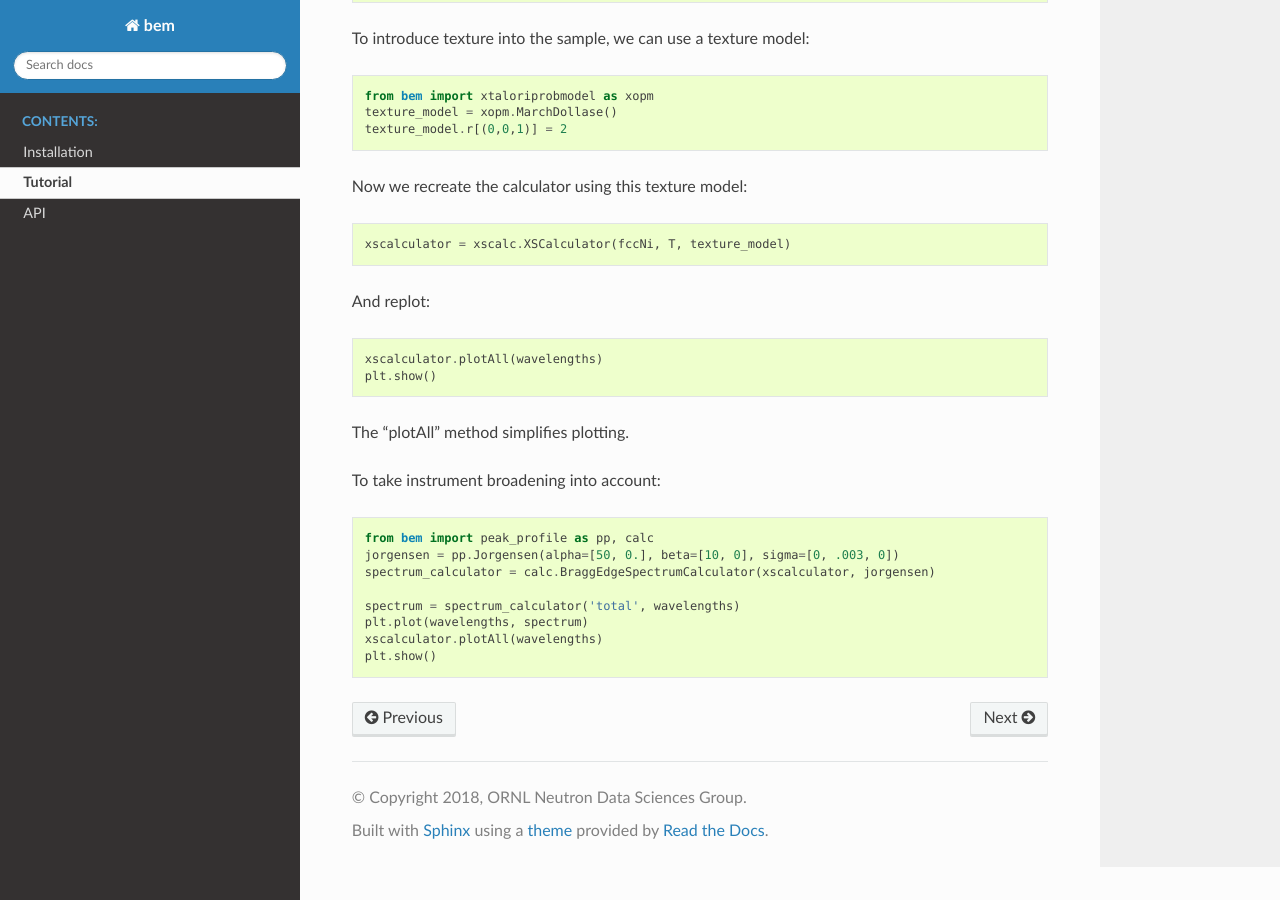
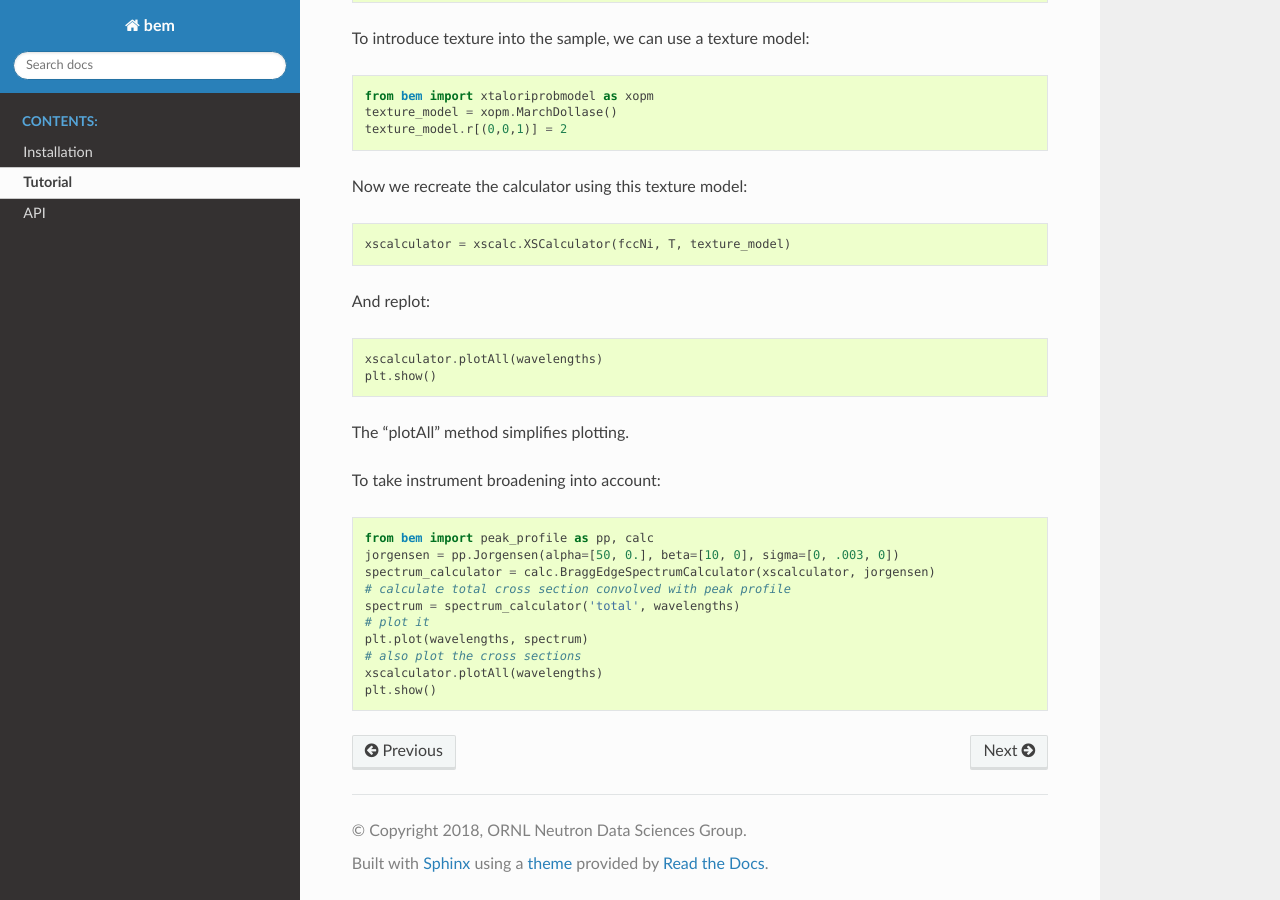
Before and after one commit to ornlneutronimaging/braggedgemodeling, a Sphinx documentation site: the page built from docs/tutorial.rst, in a window 1280 px wide and 900 px high, scrolled down 982 px. Built offline with Sphinx 7.4.7 and the Read the Docs theme 2.0.0, drawn with Linux system fonts in a browser that asks for light colours.

Commit message:
Refs #9. tutorial: improving comments

```diff
--- a/docs/tutorial.rst
+++ b/docs/tutorial.rst
@@ -70,8 +70,10 @@ To take instrument broadening into account::
   from bem import peak_profile as pp, calc
   jorgensen = pp.Jorgensen(alpha=[50, 0.], beta=[10, 0], sigma=[0, .003, 0])
   spectrum_calculator = calc.BraggEdgeSpectrumCalculator(xscalculator, jorgensen)
-
+  # calculate total cross section convolved with peak profile
   spectrum = spectrum_calculator('total', wavelengths)
+  # plot it
   plt.plot(wavelengths, spectrum)
+  # also plot the cross sections
   xscalculator.plotAll(wavelengths)
   plt.show()
--- a/docs/tutorial_Ni.py
+++ b/docs/tutorial_Ni.py
@@ -49,7 +49,6 @@ plt.show()
 from bem import peak_profile as pp, calc
 jorgensen = pp.Jorgensen(alpha=[50, 0.], beta=[10, 0], sigma=[0, .003, 0])
 spectrum_calculator = calc.BraggEdgeSpectrumCalculator(xscalculator, jorgensen)
-
 spectrum = spectrum_calculator('total', wavelengths)
 plt.plot(wavelengths, spectrum)
 xscalculator.plotAll(wavelengths)
```
